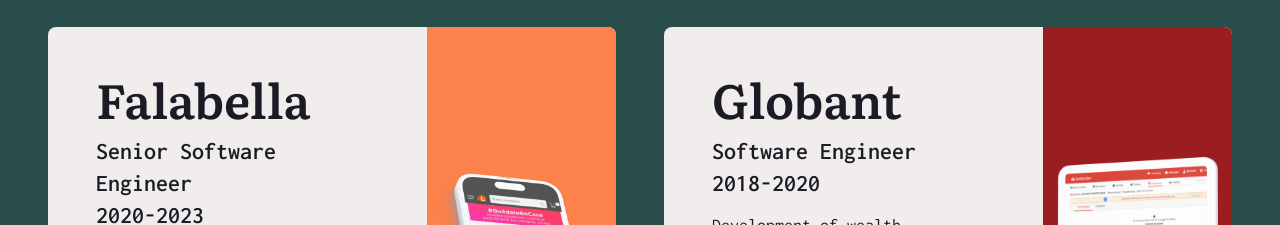
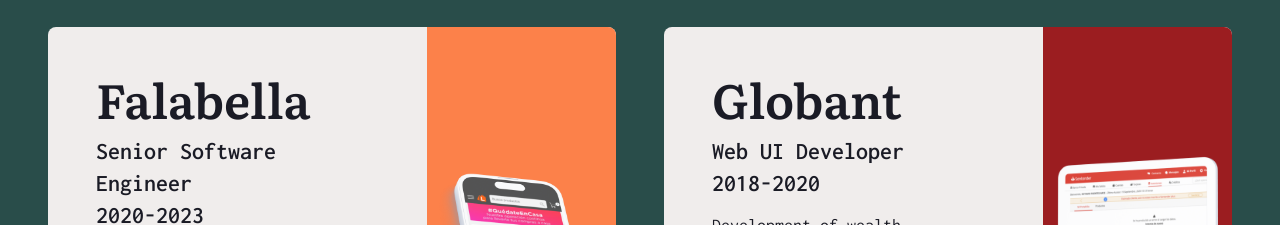
Before and after one commit to tavofuentes/tavofuentes-site, a Next.js app: page / in a window 1280 px wide. Shown: the part 820-1045 px from the top of the page. Built offline with nearby package versions, Linux system fonts and the light colour scheme.

Commit message:
fix: role copy

```diff
--- a/components/ExperiencePanel/index.tsx
+++ b/components/ExperiencePanel/index.tsx
@@ -19,7 +19,7 @@
   },
   {
     title: "Globant",
-    role: "Software Engineer",
+    role: "Web UI Developer",
     dates: "2018-2020",
     description:
       "Development of wealth management web applications for Santander México banking group. Delivery of micro frontends for cross-platform environments.",
```
